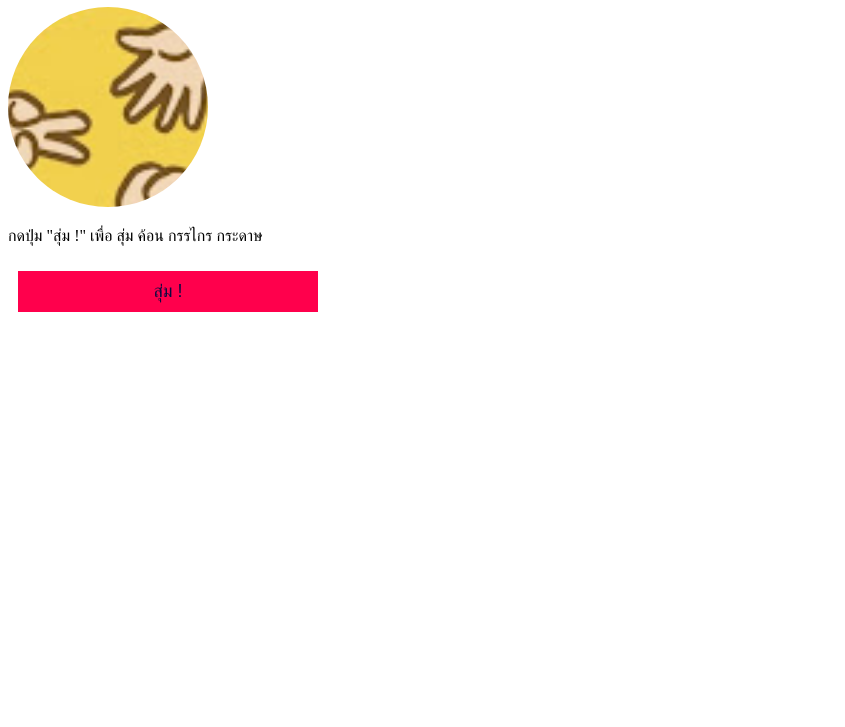
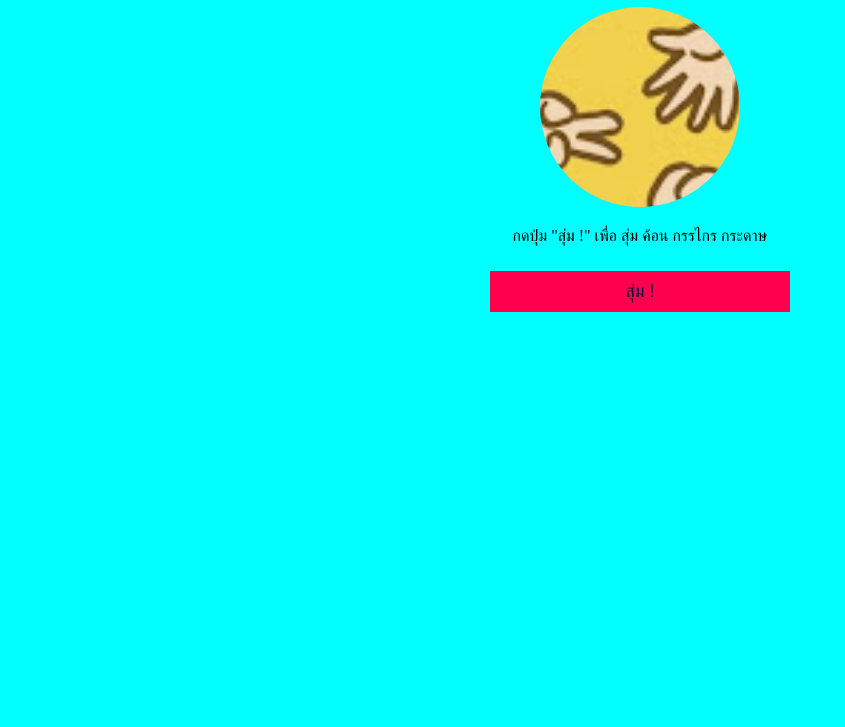
Before and after one commit to surachet01912/ko_ng, a plain HTML site: page index.html in a window 1280 px wide. Shown: the part 73-800 px from the top of the page, without its empty margins (0-845 px from the left). Drawn offline with Linux system fonts and the light colour scheme.

Commit message:
Refactor CSS to include body styles

```diff
--- a/style.css
+++ b/style.css
@@ -1,4 +1,7 @@
-
+body {
+    text-align: center;
+    background-color: aqua;
+}
 
 img {
     border-radius: 50%;
```
